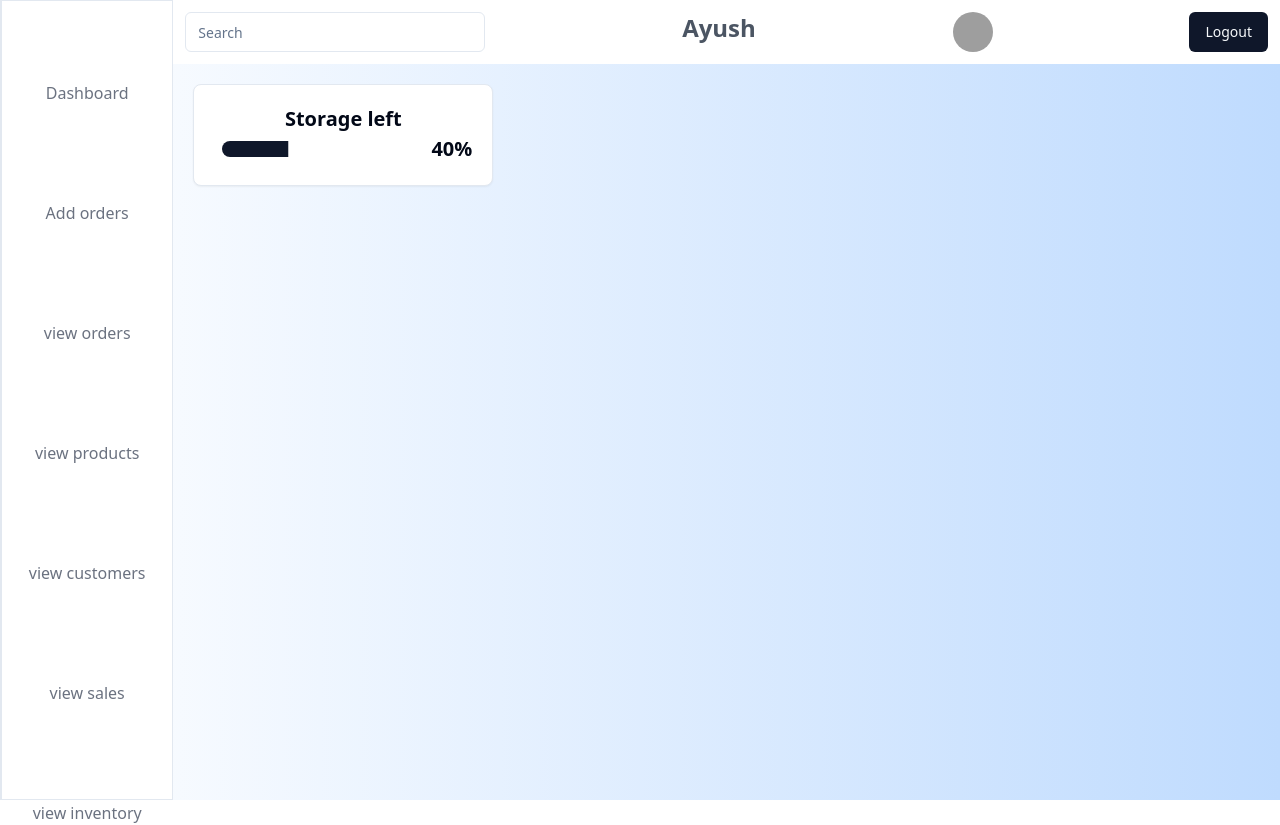
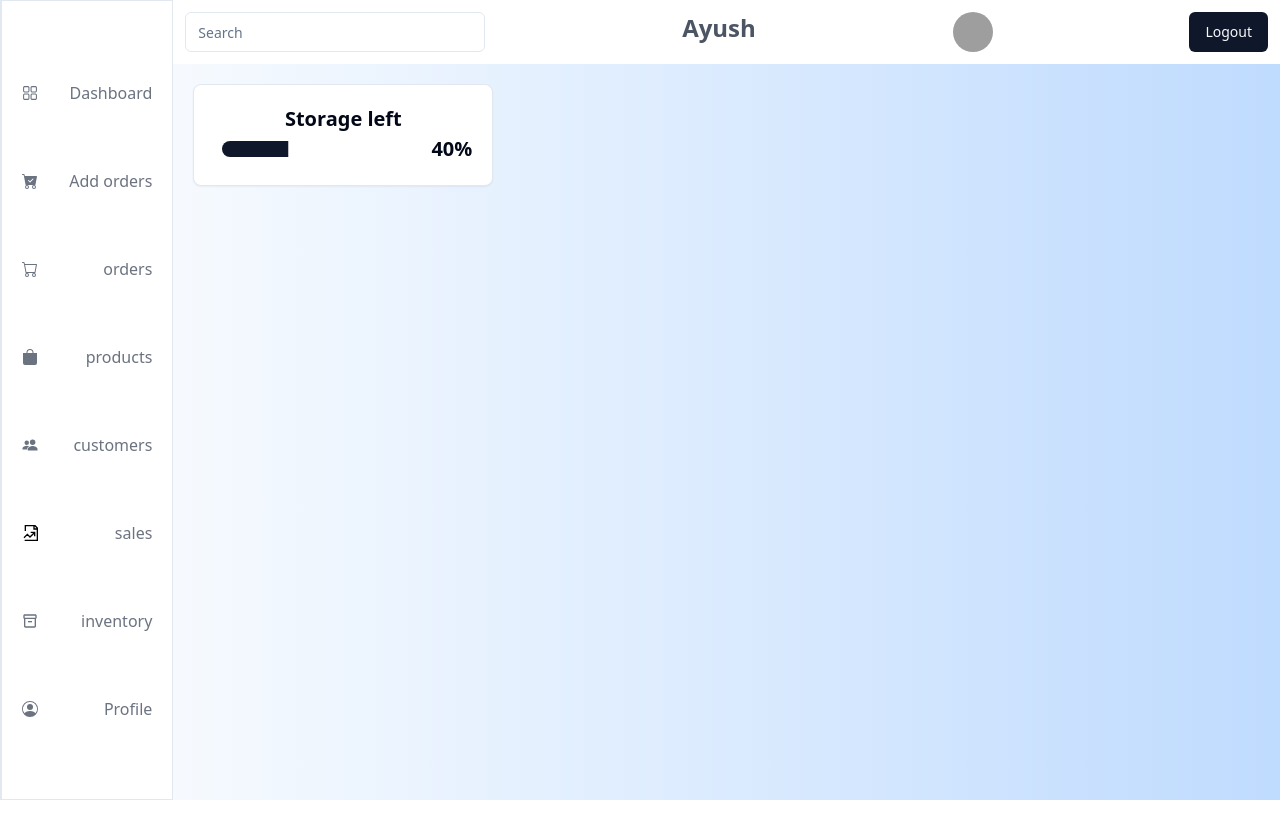
Before and after one commit to Ayush0054/eccommerce-managment, a React (Vite) app in the folder client/: page /dashboard in a window 1280 px wide. After the commit the page ends 800 px from the top, so only its background shows below. Built offline with nearby package versions, Linux system fonts and the light colour scheme; sample sign-in values are in the browser's storage; grey boxes are pictures that could not be loaded.

Commit message:
sidebar update

```diff
--- a/client/src/component/sidebar.tsx
+++ b/client/src/component/sidebar.tsx
@@ -1,30 +1,50 @@
 import { Card } from "@/components/ui/card";
 import React from "react";
-
+import { RxDashboard } from "react-icons/rx";
+import {
+  BsCart,
+  BsFillBagFill,
+  BsFillCartCheckFill,
+  BsPersonCircle,
+} from "react-icons/bs";
+import { IoPeopleSharp } from "react-icons/io5";
+import { GrDocumentPerformance } from "react-icons/gr";
+import { MdOutlineInventory2 } from "react-icons/md";
 function Sidebar() {
   return (
     <div className=" bg-[#ffffff] grid gap-10 w-[200px] h-[100vh] pt-20 border border-l-2 ">
-      <div className=" flex flex-col gap-24">
-        <button className=" text-gray-500 hover:text-gray-400 ">
+      <div className=" flex flex-col gap-16">
+        <button className=" text-gray-500 hover:text-gray-400 flex justify-between items-center mx-5  ">
+          <RxDashboard />
           Dashboard
         </button>
-        <button className=" text-gray-500 hover:text-gray-400 ">
+        <button className=" text-gray-500 hover:text-gray-400  flex justify-between items-center  mx-5">
+          <BsFillCartCheckFill />
           Add orders
         </button>
-        <button className=" text-gray-500 hover:text-gray-400">
-          view orders
+        <button className=" text-gray-500 hover:text-gray-400 flex justify-between items-center  mx-5 ">
+          <BsCart />
+          orders
         </button>
-        <button className=" text-gray-500 hover:text-gray-400">
-          view products
+        <button className=" text-gray-500 hover:text-gray-400 flex justify-between items-center  mx-5 ">
+          <BsFillBagFill />
+          products
         </button>
-        <button className=" text-gray-500 hover:text-gray-400">
-          view customers
+        <button className=" text-gray-500 hover:text-gray-400 flex justify-between items-center  mx-5">
+          <IoPeopleSharp />
+          customers
         </button>
-        <button className=" text-gray-500 hover:text-gray-400">
-          view sales
+        <button className=" text-gray-500 hover:text-gray-400 flex justify-between items-center  mx-5">
+          <GrDocumentPerformance />
+          sales
         </button>
-        <button className=" text-gray-500 hover:text-gray-400">
-          view inventory
+        <button className=" text-gray-500 hover:text-gray-400 flex justify-between items-center  mx-5">
+          <MdOutlineInventory2 />
+          inventory
+        </button>
+        <button className=" text-gray-500 hover:text-gray-400 flex justify-between items-center  mx-5">
+          <BsPersonCircle />
+          Profile
         </button>
       </div>
     </div>
```
